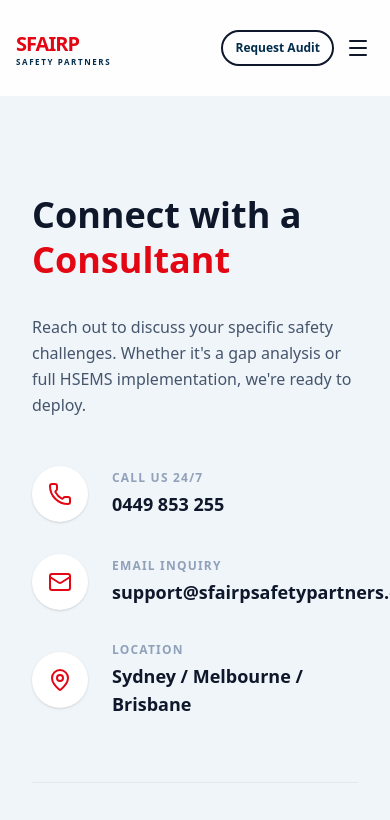
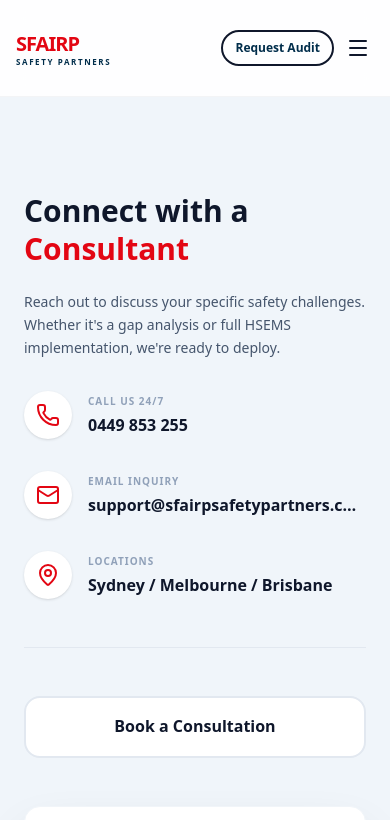
Before and after one commit to Dhaliyanoushad/alarp, a Next.js app: page /contact in a window 390 px wide. Shown: the top 820 px of the page. Built offline with nearby package versions, Linux system fonts and the light colour scheme.

Commit message:
feat: Add a new contact page with form and information, and normalize package name to lowercase.

```diff
--- a/app/contact/page.tsx
+++ b/app/contact/page.tsx
@@ -7,54 +7,54 @@ export default function ContactPage() {
   return (
     <div className="pt-24 min-h-screen bg-[#F0F5FA]">
       <section className="py-24">
-        <div className="max-w-[1600px] mx-auto px-8">
-          <div className="flex flex-col lg:flex-row gap-24">
+        <div className="max-w-[1600px] mx-auto px-6 sm:px-8">
+          <div className="flex flex-col lg:flex-row gap-12 lg:gap-24">
 
             {/* Left Column: Info */}
             <AnimatedSection className="lg:w-1/3">
               <div>
-                <h1 className="text-slate-900 text-4xl md:text-6xl font-black mb-8 leading-tight">Connect with a <br /><span className="text-[#E30613]">Consultant</span></h1>
-                <p className="text-slate-600 text-base md:text-lg font-medium mb-12 leading-relaxed">
+                <h1 className="text-slate-900 text-3xl sm:text-4xl md:text-6xl font-black mb-6 md:mb-8 leading-tight">Connect with a <br /><span className="text-[#E30613]">Consultant</span></h1>
+                <p className="text-slate-600 text-sm sm:text-base md:text-lg font-medium mb-8 md:mb-12 leading-relaxed">
                   Reach out to discuss your specific safety challenges. Whether it's a gap analysis or full HSEMS implementation, we're ready to deploy.
                 </p>
 
                 <div className="space-y-8">
-                  <div className="flex gap-6 items-center">
-                    <div className="w-14 h-14 shrink-0 bg-white rounded-full flex items-center justify-center text-[#E30613] shadow-sm">
+                  <div className="flex gap-4 sm:gap-6 items-center">
+                    <div className="w-12 h-12 sm:w-14 sm:h-14 shrink-0 bg-white rounded-full flex items-center justify-center text-[#E30613] shadow-sm">
                       <Phone size={24} />
                     </div>
                     <div>
-                      <p className="text-xs font-bold text-slate-400 uppercase tracking-widest mb-1">Call Us 24/7</p>
-                      <p className="text-lg md:text-xl font-bold text-slate-900">0449 853 255</p>
+                      <p className="text-[10px] sm:text-xs font-bold text-slate-400 uppercase tracking-widest mb-1">Call Us 24/7</p>
+                      <p className="text-base sm:text-lg md:text-xl font-bold text-slate-900">0449 853 255</p>
                     </div>
                   </div>
 
-                  <div className="flex gap-6 items-center">
-                    <div className="w-14 h-14 shrink-0 bg-white rounded-full flex items-center justify-center text-[#E30613] shadow-sm">
+                  <div className="flex gap-4 sm:gap-6 items-center">
+                    <div className="w-12 h-12 sm:w-14 sm:h-14 shrink-0 bg-white rounded-full flex items-center justify-center text-[#E30613] shadow-sm">
                       <Mail size={24} />
                     </div>
-                    <div>
-                      <p className="text-xs font-bold text-slate-400 uppercase tracking-widest mb-1">Email Inquiry</p>
-                      <p className="text-lg md:text-xl font-bold text-slate-900">support@sfairpsafetypartners.com</p>
+                    <div className="min-w-0">
+                      <p className="text-[10px] sm:text-xs font-bold text-slate-400 uppercase tracking-widest mb-1">Email Inquiry</p>
+                      <p className="text-base sm:text-lg md:text-xl font-bold text-slate-900 truncate sm:whitespace-normal">support@sfairpsafetypartners.com</p>
                     </div>
                   </div>
 
-                  <div className="flex gap-6 items-center">
-                    <div className="w-14 h-14 shrink-0 bg-white rounded-full flex items-center justify-center text-[#E30613] shadow-sm">
+                  <div className="flex gap-4 sm:gap-6 items-center">
+                    <div className="w-12 h-12 sm:w-14 sm:h-14 shrink-0 bg-white rounded-full flex items-center justify-center text-[#E30613] shadow-sm">
                       <MapPin size={24} />
                     </div>
                     <div>
-                      <p className="text-xs font-bold text-slate-400 uppercase tracking-widest mb-1">Location</p>
-                      <p className="text-lg md:text-xl font-bold text-slate-900">Sydney / Melbourne / Brisbane</p>
+                      <p className="text-[10px] sm:text-xs font-bold text-slate-400 uppercase tracking-widest mb-1">Locations</p>
+                      <p className="text-base sm:text-lg md:text-xl font-bold text-slate-900">Sydney / Melbourne / Brisbane</p>
                     </div>
                   </div>
                 </div>
 
-                <div className="mt-16 pt-16 border-t border-slate-200">
+                <div className="mt-12 md:mt-16 pt-12 md:pt-16 border-t border-slate-200">
                   <div className="flex gap-6">
                     <Link
                       href="tel:1300761935"
-                      className="bg-white border-2 border-slate-200 hover:border-[#E30613] p-6 rounded-2xl flex-1 text-center transition-all"
+                      className="bg-white border-2 border-slate-200 hover:border-[#E30613] p-4 sm:p-6 rounded-2xl flex-1 text-center transition-all"
                     >
                       <p className="font-bold text-slate-900">Book a Consultation</p>
                     </Link>
--- a/package.json
+++ b/package.json
@@ -1,5 +1,5 @@
 {
-  "name": "SFAIRP",
+  "name": "sfairp",
   "version": "0.1.0",
   "private": true,
   "scripts": {
```
